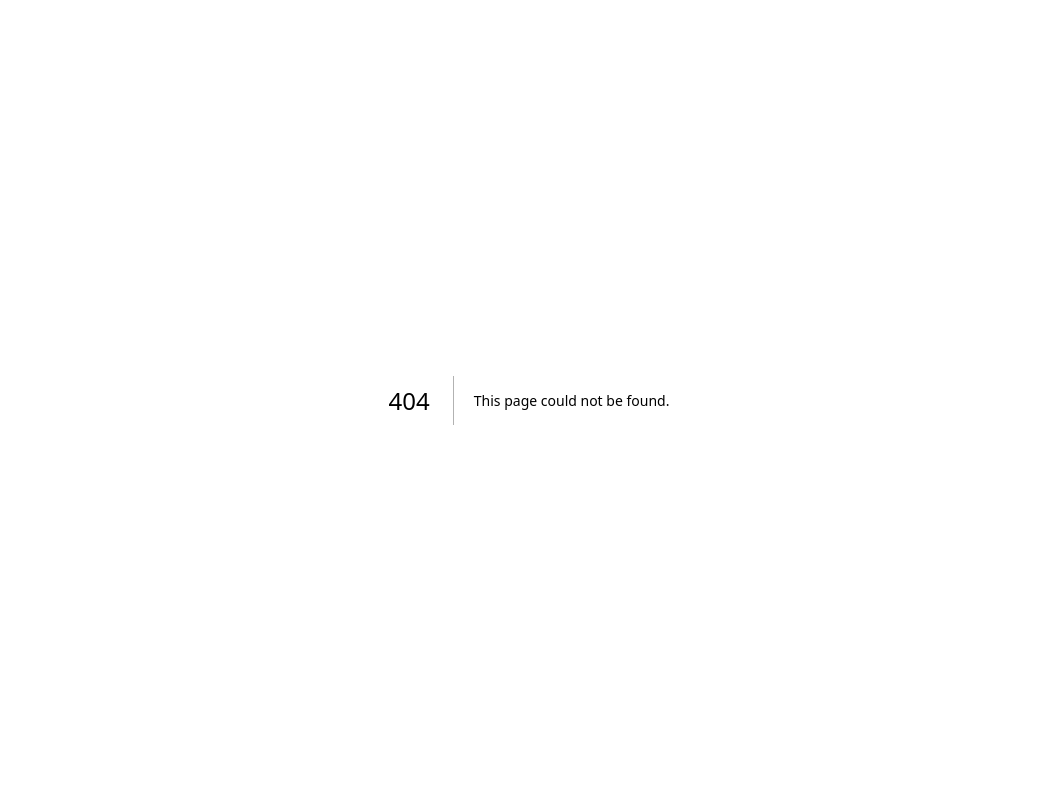
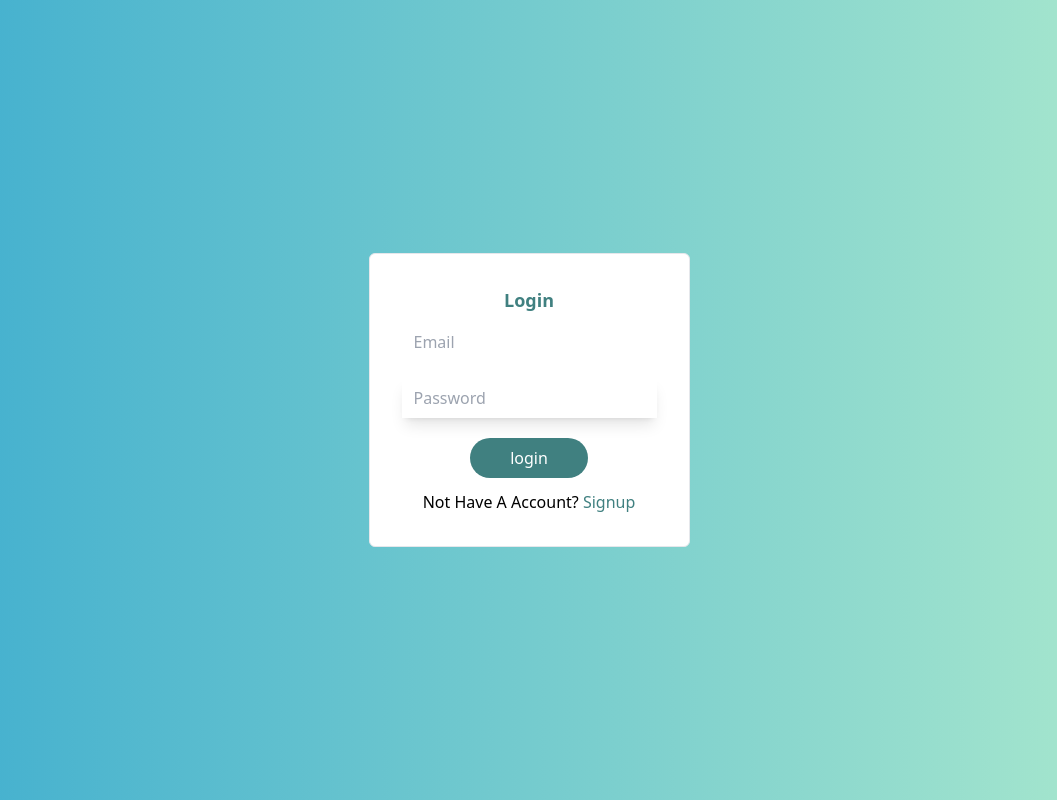
Before and after one commit to Anshika75/Next-Shop, a Next.js app: page /login in a window 1280 px wide. Before the commit this address had no page. Shown: the whole page, without its empty margins (111-1168 px from the left). Built offline with nearby package versions, Linux system fonts and the light colour scheme; no server answers; a web font is replaced by a local one.

Commit message:
Login & signup & security Added

```diff
--- /dev/null
+++ b/contexts/authContext.js
@@ -0,0 +1,92 @@
+import { createContext,useContext, useEffect, useState} from "react"
+import { onAuthStateChanged,createUserWithEmailAndPassword,signInWithEmailAndPassword, signOut, GoogleAuthProvider, signInWithPopup ,updateProfile} from "firebase/auth"
+import {auth} from "@/firebase/config"
+import { useRouter } from "next/router";
+export const AuthContext = createContext({})
+const provider = new GoogleAuthProvider();
+
+
+export const useAuth = () => useContext(AuthContext)
+export const AuthContextProvider = ({children}) => {
+    const [user,setUser] = useState({});
+    const [loading, setLoading] = useState(true);
+    const router = useRouter();
+    useEffect(() => {
+        const unsubscribe = onAuthStateChanged(auth, (userr) => {
+            if (userr) {
+                setUser({
+                    uid:userr.uid,
+                    email:userr.email,
+                    displayName: userr.displayName,
+                    photoURL: userr.photoURL,
+                    isVerified: userr.emailVerified
+                })
+                localStorage.setItem("name",userr.displayName)
+                localStorage.setItem("uid",userr.uid)
+                localStorage.setItem("email",userr.email)
+                console.log(user)
+            } else {
+                setUser({})
+
+            }
+            console.log(user)
+            setLoading(false)
+        });
+        return ()=> unsubscribe();
+    },[])
+    const signup = async (name,email, password) => {
+        const newUser = await createUserWithEmailAndPassword(auth, email, password);
+        if(newUser.user.email){
+            updateProfile(
+                newUser.user,
+                {
+                    displayName: name,
+                }
+            )
+            // await addUser({
+            //     email: email,
+            //     password: password,
+            //     displayName: name
+            // },newUser.user.uid);
+        }
+
+        router.push("/");
+    }
+    const login = (email, password) => {
+        return signInWithEmailAndPassword(auth, email, password)
+    }
+    const logout = () => {
+        return signOut(auth);
+    }
+    const GoogleAuth = async ()=>{
+        const result = await signInWithPopup(auth, provider);
+        const credential = GoogleAuthProvider.credentialFromResult(result);
+        const token = credential?.accessToken;
+        const user = result.user;
+        console.log(token);
+        console.log(user,"Google Auth User");
+        router.push("/");
+    }
+
+    const value = {
+        user,
+        signup,
+        login,
+        logout,
+        GoogleAuth
+    }
+    if(loading){
+        return <section className="bg-[#F3F4F6] min-h-screen bg-no-repeat bg-cover flex justify-center items-center">
+        <div className="flex justify-center items-center top-0 left-0 bottom-0 right-0 bg-[#0004] absolute transition-all">
+          <div className="text-white text-3xl text-center">
+            <h1 className="font-extrabold text-8xl tracking-wider">Loading</h1>
+          </div>
+        </div>
+      </section>
+    }
+    return (
+        <AuthContext.Provider value={value}>
+            {children}
+        </AuthContext.Provider>
+    )
+}
--- a/firebase/config.js
+++ b/firebase/config.js
@@ -1,5 +1,9 @@
 import { initializeApp, getApps } from "firebase/app";
 import {getFirestore, collection } from "firebase/firestore"
+// Import getAuth
+import { getAuth } from "firebase/auth";
+
+
 const firebaseConfig = {
   apiKey: "AIzaSyA3K3rmsRzX-1Yf2Fb7hWCGkvjxhXIOGPg",
   authDomain: "next-authh.firebaseapp.com",
@@ -10,7 +14,7 @@ const firebaseConfig = {
 };
 
 const app = !getApps().length ? initializeApp(firebaseConfig) : getApps()[0];
-
 export default app;
 export const db = getFirestore(app);
+export const auth = getAuth(app);
 export const categoryRef = collection(db,"categories");
--- a/pages/_app.js
+++ b/pages/_app.js
@@ -1,5 +1,32 @@
+import { AuthContextProvider, useAuth } from '@/contexts/authContext';
 import '@/styles/globals.css'
+import { useRouter } from 'next/router';
+import { useEffect } from 'react';
 
-export default function App({ Component, pageProps }) {
-  return <Component {...pageProps} />
+
+const noAuthRequired = ["/login", "/signup","/"];
+export default function App({Component, pageProps}) {
+  const router = useRouter();
+
+  // return <h1>{router.pathname}</h1>
+  return (
+  <AuthContextProvider>
+    {
+      !noAuthRequired.includes(router.pathname) ? <ProtectedRoute><Component {...pageProps} /></ProtectedRoute> : <Component {...pageProps} />
+    }
+  </AuthContextProvider>
+  )
 }
+
+
+function ProtectedRoute({children}) {
+  const { user } = useAuth()
+  const router = useRouter()
+  useEffect(() => {
+      if(!user?.uid){
+          router.push("/login","",{ shallow: true });
+      }
+      console.log(user,"user")
+  }, [user,router])
+  return <> {user.email?children:null} </>
+}
--- /dev/null
+++ b/pages/login.js
@@ -0,0 +1,37 @@
+import React, { useState } from "react";
+import { useAuth } from "@/contexts/authContext";
+import { useRouter } from "next/router";
+import Link from "next/link";
+function Login() {
+  const [email, setemail] = useState("");
+  const [password, setpassword] = useState("");
+  const router = useRouter();
+  const { user ,login,GoogleAuth } = useAuth();
+  console.log(user)
+  async function handleSubmit(e){
+    e.preventDefault();
+    console.log(email, password);
+    try{
+      const A = await login(email, password);
+      router.push("/");
+    }catch(err){
+      console.log(err);
+    }
+  }
+  return (
+
+    <div className="bg-gray-100 h-screen flex justify-center items-center bg-gradient-to-r from-[#3EADCF] to-[#ABE9CD]">
+      <form className="bg-white flex flex-col items-center border p-8 rounded-md" onSubmit={handleSubmit}>
+        <h1 className="font-bold text-lg text-[#408080]">Login</h1>
+        <input className="px-3 py-2 my-2 focus:outline-[#408080]" type="email" placeholder="Email" value={email} onChange={(e)=>setemail(e.target.value)} required/>
+        <input className="px-3 py-2 shadow-lg my-2 focus:outline-[#408080]" type="password" placeholder="Password" value={password} onChange={(e)=>setpassword(e.target.value)} required/>
+        <button className="bg-primary text-white bg-[#408080] px-10 py-2 rounded-full hover:bg-[#408080bb] m-3" type="submit">login</button>
+
+        <Link href={"/signup"}>Not Have A Account? <span className="text-[#408080]">Signup</span> </Link>
+      </form>
+      {/* <button onClick={()=>GoogleAuth()}>Sign In With Google</button> */}
+    </div>
+  );
+}
+
+export default Login;
--- /dev/null
+++ b/pages/logout.js
@@ -0,0 +1,14 @@
+import React from 'react'
+import { useAuth } from '@/contexts/authContext'
+import { useRouter } from "next/router";
+function Logout() {
+    const { logout } = useAuth();
+    logout();
+    const router = useRouter();
+    router.push('/');
+  return (
+    <div onClick={()=>logout()}>Logout</div>
+  )
+}
+
+export default Logout
--- /dev/null
+++ b/pages/signup.js
@@ -0,0 +1,33 @@
+import React, { useState } from "react";
+import { useAuth } from "@/contexts/authContext";
+import Link from "next/link";
+function SignUp() {
+  const [name, setname] = useState("");
+  const [email, setemail] = useState("");
+  const [password, setpassword] = useState("");
+  const { user ,signup } = useAuth();
+  console.log(user)
+  async function handleSubmit(e){
+    e.preventDefault();
+    console.log(email, password);
+    try{
+      let A = signup(name,email, password);
+    }catch(err){
+      console.log(err);
+    }
+  }
+  return (
+    <div className="bg-gray-100 h-screen flex justify-center items-center bg-gradient-to-r from-[#3EADCF] to-[#ABE9CD]">
+      <form className="bg-white flex flex-col items-center border p-8 rounded-md" onSubmit={handleSubmit}>
+        <h1 className="font-bold text-lg text-[#408080]">SignUp</h1>
+        <input className="px-3 py-2 shadow-lg my-2 focus:outline-[#408080]" type="text" placeholder="Name" value={name} onChange={(e)=>setname(e.target.value)} required/>
+        <input className="px-3 py-2 shadow-lg my-2 focus:outline-[#408080]" type="email" placeholder="Email" value={email} onChange={(e)=>setemail(e.target.value)} required/>
+        <input className="px-3 py-2 shadow-lg my-2 focus:outline-[#408080]" type="password" placeholder="Password" value={password} onChange={(e)=>setpassword(e.target.value)} required/>
+        <button className="bg-primary text-white bg-[#408080] px-10 py-2 rounded-full hover:bg-[#408080bb] m-3">SignUp</button>
+        <Link href={"/signup"}>Already Have A Account? <span className="text-[#408080]">Login</span> </Link>
+      </form>
+    </div>
+  );
+}
+
+export default SignUp;
```
